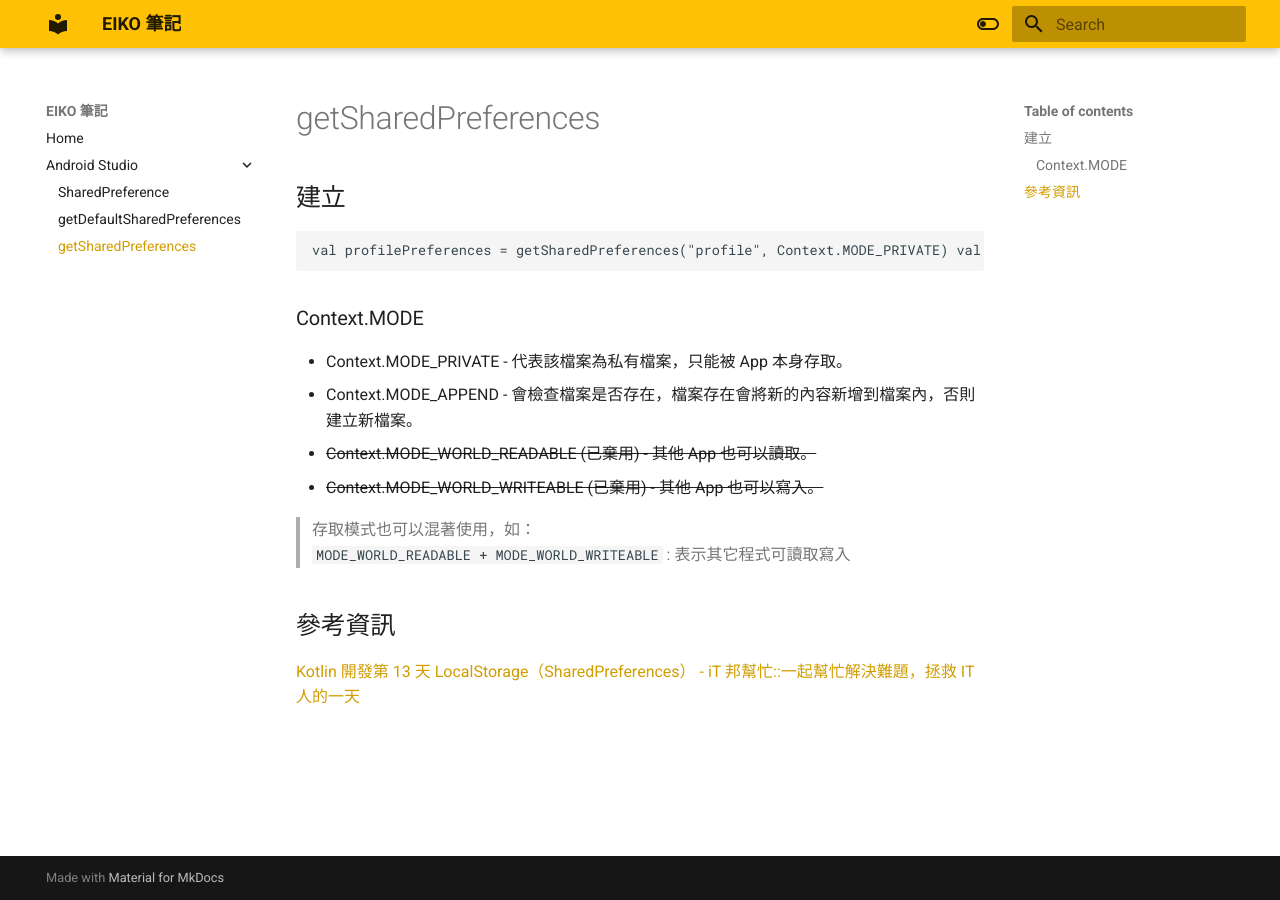
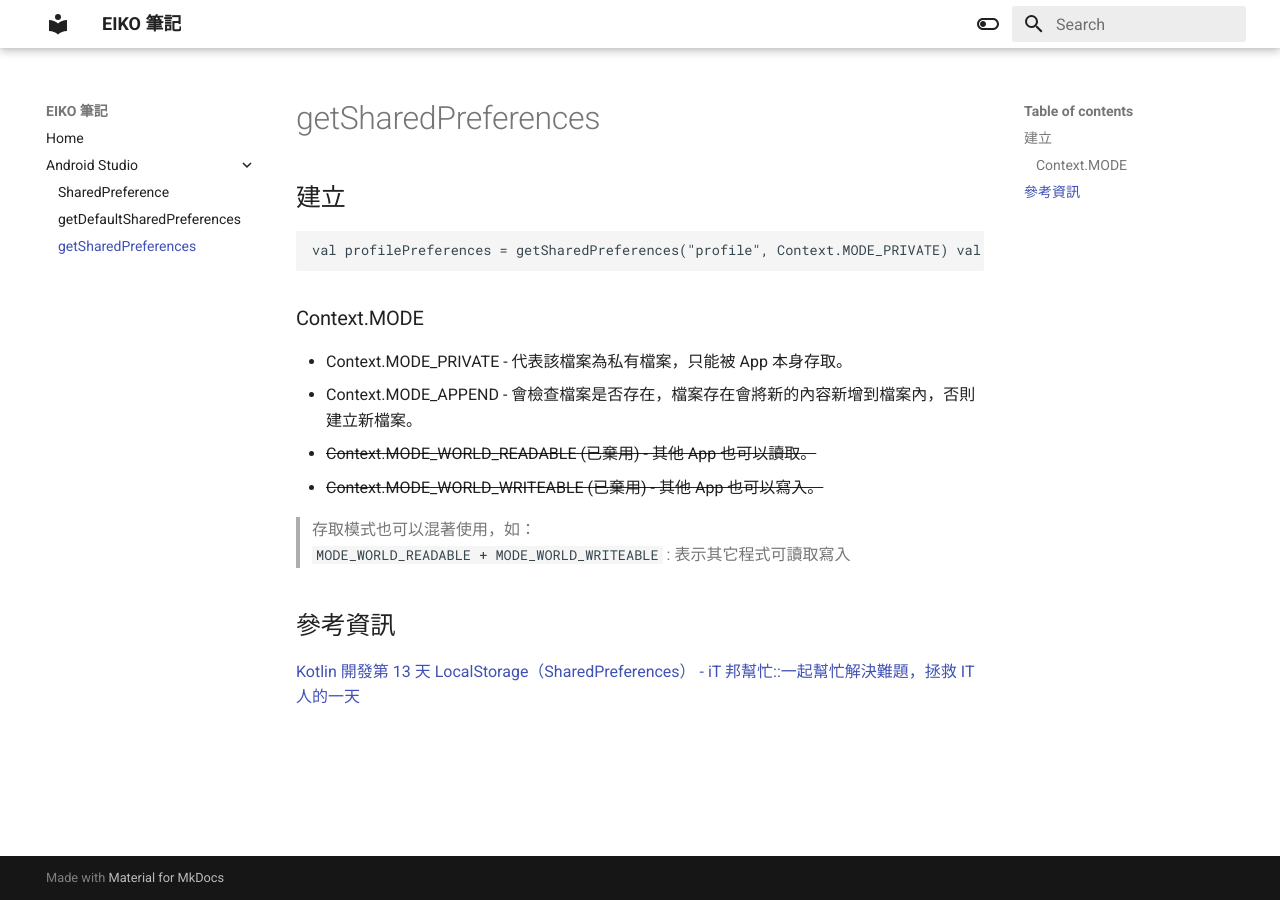
Before and after one commit to eikoSarah/obnote-publish, an MkDocs documentation site: the page built from docs/Android Studio/getSharedPreferences.md, in a window 1280 px wide. Built offline with MkDocs 1.6.1 and Material for MkDocs 9.7.7, drawn with Linux system fonts in a browser that asks for light colours.

Commit message:
Update mkdocs.yml

```diff
--- a/mkdocs.yml
+++ b/mkdocs.yml
@@ -7,7 +7,7 @@ theme:
     # Light mode
     - media: "(prefers-color-scheme: light)"
       scheme: default
-      primary: amber
+      primary: white
       accent: indigo
       toggle:
         icon: material/toggle-switch-off-outline
@@ -16,7 +16,7 @@ theme:
     # Dark mode
     - media: "(prefers-color-scheme: dark)"
       scheme: slate
-      primary: amber
+      primary: black
       accent: blue
       toggle:
         icon: material/toggle-switch
```
